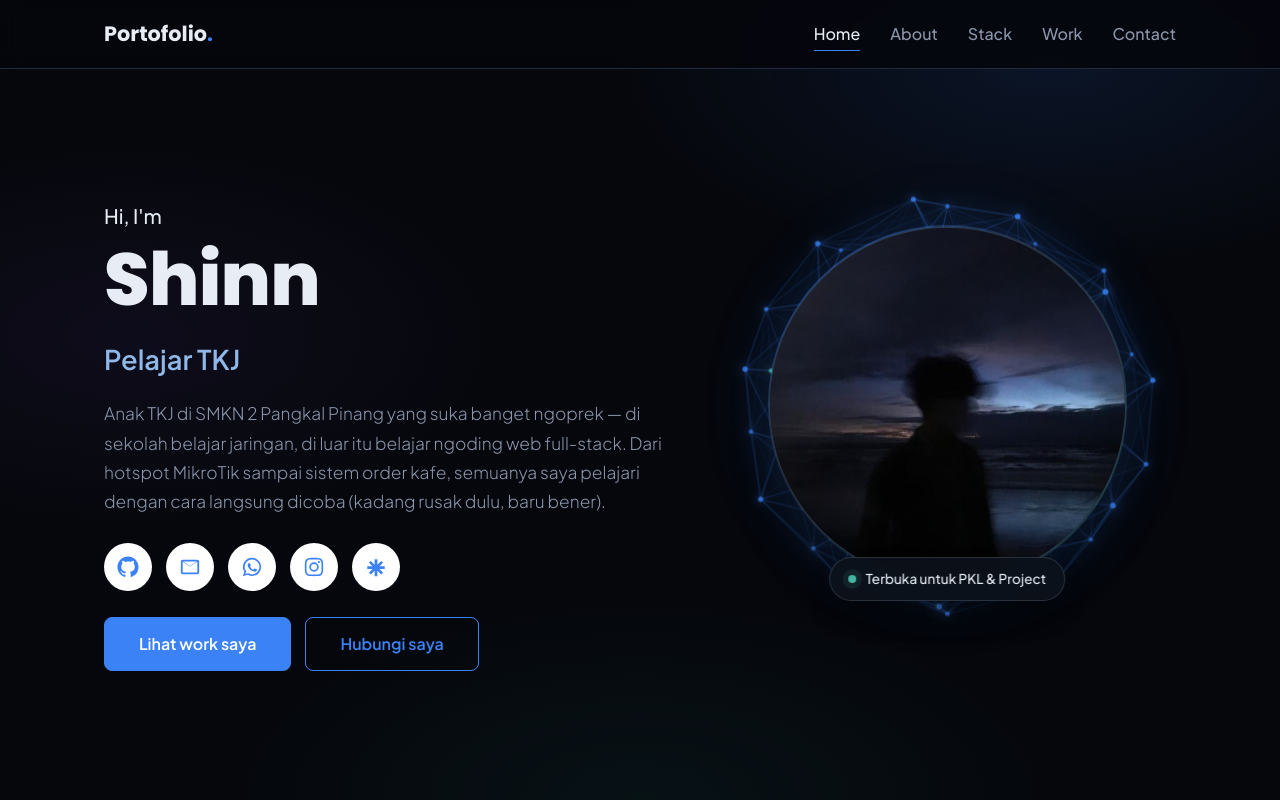
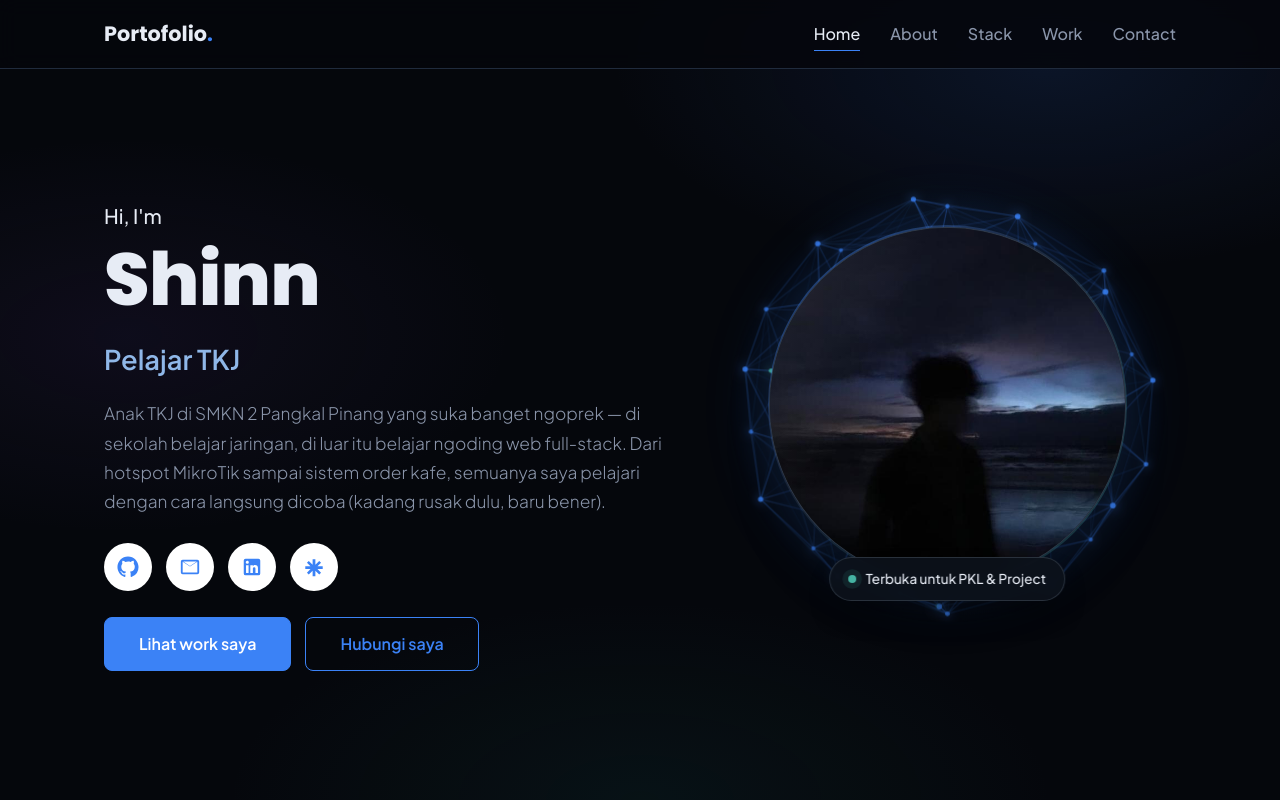
Before and after one commit to Shinn-coding/My-Porto, a plain HTML site: page index.html in a window 1280 px wide. Shown: the top 800 px of the page. Drawn offline with Linux system fonts and the light colour scheme.

Commit message:
Update social links: ganti WA & IG dengan LinkedIn

```diff
--- a/index.html
+++ b/index.html
@@ -60,6 +60,7 @@
         </p>
 
         <div class="hero-socials" aria-label="Social links">
+  <!-- GitHub -->
   <a href="https://github.com/Shinn-coding" target="_blank" rel="noopener" class="social-circle"
     aria-label="GitHub" title="GitHub">
     <svg viewBox="0 0 24 24" aria-hidden="true">
@@ -67,6 +68,8 @@
         d="M12 .5C5.65.5.5 5.65.5 12c0 5.08 3.29 9.39 7.86 10.91.58.11.79-.25.79-.55 0-.27-.01-1.17-.02-2.12-3.2.7-3.87-1.36-3.87-1.36-.52-1.33-1.28-1.68-1.28-1.68-1.04-.71.08-.7.08-.7 1.15.08 1.76 1.19 1.76 1.19 1.03 1.76 2.69 1.25 3.35.96.1-.75.4-1.25.72-1.54-2.55-.29-5.23-1.28-5.23-5.68 0-1.26.45-2.28 1.19-3.09-.12-.29-.52-1.46.11-3.05 0 0 .97-.31 3.18 1.18a11.1 11.1 0 0 1 2.9-.39c.98 0 1.97.13 2.9.39 2.2-1.49 3.17-1.18 3.17-1.18.63 1.59.23 2.76.11 3.05.74.81 1.19 1.83 1.19 3.09 0 4.41-2.69 5.38-5.25 5.67.41.35.77 1.05.77 2.12 0 1.53-.01 2.76-.01 3.14 0 .3.2.67.8.55A11.51 11.51 0 0 0 23.5 12C23.5 5.65 18.35.5 12 .5Z" />
     </svg>
   </a>
+
+  <!-- Email -->
   <a href="https://mail.google.com/mail/?view=cm&fs=1&to=wanstudent60@gmail.com&su=Hello%20Shinn%20-%20Internship%20%2F%20Project%20Inquiry"
     target="_blank" rel="noopener" class="social-circle" aria-label="Email" title="Email">
     <svg viewBox="0 0 24 24" aria-hidden="true">
@@ -74,20 +77,17 @@
         d="M4 4h16a2 2 0 0 1 2 2v12a2 2 0 0 1-2 2H4a2 2 0 0 1-2-2V6a2 2 0 0 1 2-2Zm16 2.24-8 5.33-8-5.33V18h16V6.24ZM19.4 6H4.6l7.4 4.93L19.4 6Z" />
     </svg>
   </a>
-          <a href="https://wa.me/6285809950867" target="_blank" rel="noopener" class="social-circle"
-            aria-label="WhatsApp" title="WhatsApp">
+
+  <!-- LinkedIn -->
+  <a href="https://www.linkedin.com/in/wan-muhammad-hafiz-abdillah-b2a8653b4/" target="_blank" rel="noopener"
+    class="social-circle" aria-label="LinkedIn" title="LinkedIn">
     <svg viewBox="0 0 24 24" aria-hidden="true">
       <path
-                d="M12.04 2a9.9 9.9 0 0 0-8.4 15.16L2.05 22l4.98-1.55A9.9 9.9 0 1 0 12.04 2Zm0 1.8a8.1 8.1 0 1 1-4.1 15.08l-.29-.17-2.95.92.95-2.87-.19-.3A8.1 8.1 0 0 1 12.04 3.8Zm-3.3 4.06c-.16 0-.43.06-.65.3-.22.25-.86.84-.86 2.05 0 1.2.88 2.37 1 2.53.12.17 1.72 2.74 4.28 3.73 2.12.82 2.55.66 3.01.62.46-.04 1.48-.6 1.69-1.19.21-.58.21-1.08.15-1.19-.06-.1-.23-.17-.48-.29-.25-.13-1.48-.73-1.7-.81-.23-.09-.4-.13-.56.12-.17.25-.65.81-.8.98-.14.17-.29.19-.54.06a6.83 6.83 0 0 1-2-1.24 7.5 7.5 0 0 1-1.39-1.73c-.14-.25-.01-.38.11-.51.11-.12.25-.3.37-.46.13-.15.17-.25.25-.42.09-.17.04-.31-.02-.44-.06-.12-.55-1.36-.77-1.86-.19-.44-.39-.44-.55-.45h-.54Z" />
+        d="M19 3a2 2 0 0 1 2 2v14a2 2 0 0 1-2 2H5a2 2 0 0 1-2-2V5a2 2 0 0 1 2-2h14m-.5 15.5v-5.3a3.26 3.26 0 0 0-3.26-3.26c-.85 0-1.84.52-2.28 1.3v-1.11h-2.79v8.37h2.79v-4.93c0-.77.62-1.4 1.39-1.4a1.4 1.4 0 0 1 1.4 1.4v4.93h2.75M6.88 8.56a1.68 1.68 0 0 0 1.68-1.68c0-.93-.75-1.69-1.68-1.69a1.69 1.69 0 0 0-1.69 1.69c0 .93.76 1.68 1.69 1.68m1.39 9.94v-8.37H5.5v8.37h2.77z" />
     </svg>
   </a>
-          <a href="https://www.instagram.com/shinn_matchalatte/" target="_blank" rel="noopener" class="social-circle"
-            aria-label="Instagram" title="Instagram">
-            <svg viewBox="0 0 24 24" aria-hidden="true">
-              <path
-                d="M12 2c2.72 0 3.06.01 4.12.06 1.07.05 1.79.22 2.43.47.66.25 1.22.6 1.77 1.15.55.55.9 1.11 1.15 1.77.25.64.42 1.36.47 2.43.05 1.06.06 1.4.06 4.12s-.01 3.06-.06 4.12c-.05 1.07-.22 1.79-.47 2.43-.25.66-.6 1.22-1.15 1.77-.55.55-1.11.9-1.77 1.15-.64.25-1.36.42-2.43.47-1.06.05-1.4.06-4.12.06s-3.06-.01-4.12-.06c-1.07-.05-1.79-.22-2.43-.47a4.9 4.9 0 0 1-1.77-1.15 4.9 4.9 0 0 1-1.15-1.77c-.25-.64-.42-1.36-.47-2.43C2.01 15.06 2 14.72 2 12s.01-3.06.06-4.12c.05-1.07.22-1.79.47-2.43.25-.66.6-1.22 1.15-1.77A4.9 4.9 0 0 1 5.45 2.53c.64-.25 1.36-.42 2.43-.47C8.94 2.01 9.28 2 12 2Zm0 1.8c-2.67 0-2.99.01-4.04.06-.98.04-1.5.2-1.86.34-.47.18-.8.4-1.15.75-.35.35-.57.68-.75 1.15-.14.35-.3.88-.34 1.86-.05 1.05-.06 1.37-.06 4.04s.01 2.99.06 4.04c.04.98.2 1.5.34 1.86.18.47.4.8.75 1.15.35.35.68.57 1.15.75.35.14.88.3 1.86.34 1.05.05 1.37.06 4.04.06s2.99-.01 4.04-.06c.98-.04 1.5-.2 1.86-.34.47-.18.8-.4 1.15-.75.35-.35.57-.68.75-1.15.14-.35.3-.88.34-1.86.05-1.05.06-1.37.06-4.04s-.01-2.99-.06-4.04c-.04-.98-.2-1.5-.34-1.86a3.1 3.1 0 0 0-.75-1.15 3.1 3.1 0 0 0-1.15-.75c-.35-.14-.88-.3-1.86-.34-1.05-.05-1.37-.06-4.04-.06Zm0 3.06a5.14 5.14 0 1 1 0 10.28 5.14 5.14 0 0 1 0-10.28Zm0 1.8a3.34 3.34 0 1 0 0 6.68 3.34 3.34 0 0 0 0-6.68Zm5.34-3.2a1.2 1.2 0 1 1 0 2.4 1.2 1.2 0 0 1 0-2.4Z" />
-            </svg>
-          </a>
+
+  <!-- Linktree -->
   <a href="https://linktr.ee/Shinn_Dev" target="_blank" rel="noopener" class="social-circle"
     aria-label="Linktree" title="Linktree">
     <svg viewBox="0 0 24 24" aria-hidden="true">
```
Lines whose indentation alone changed are shown as unchanged.
